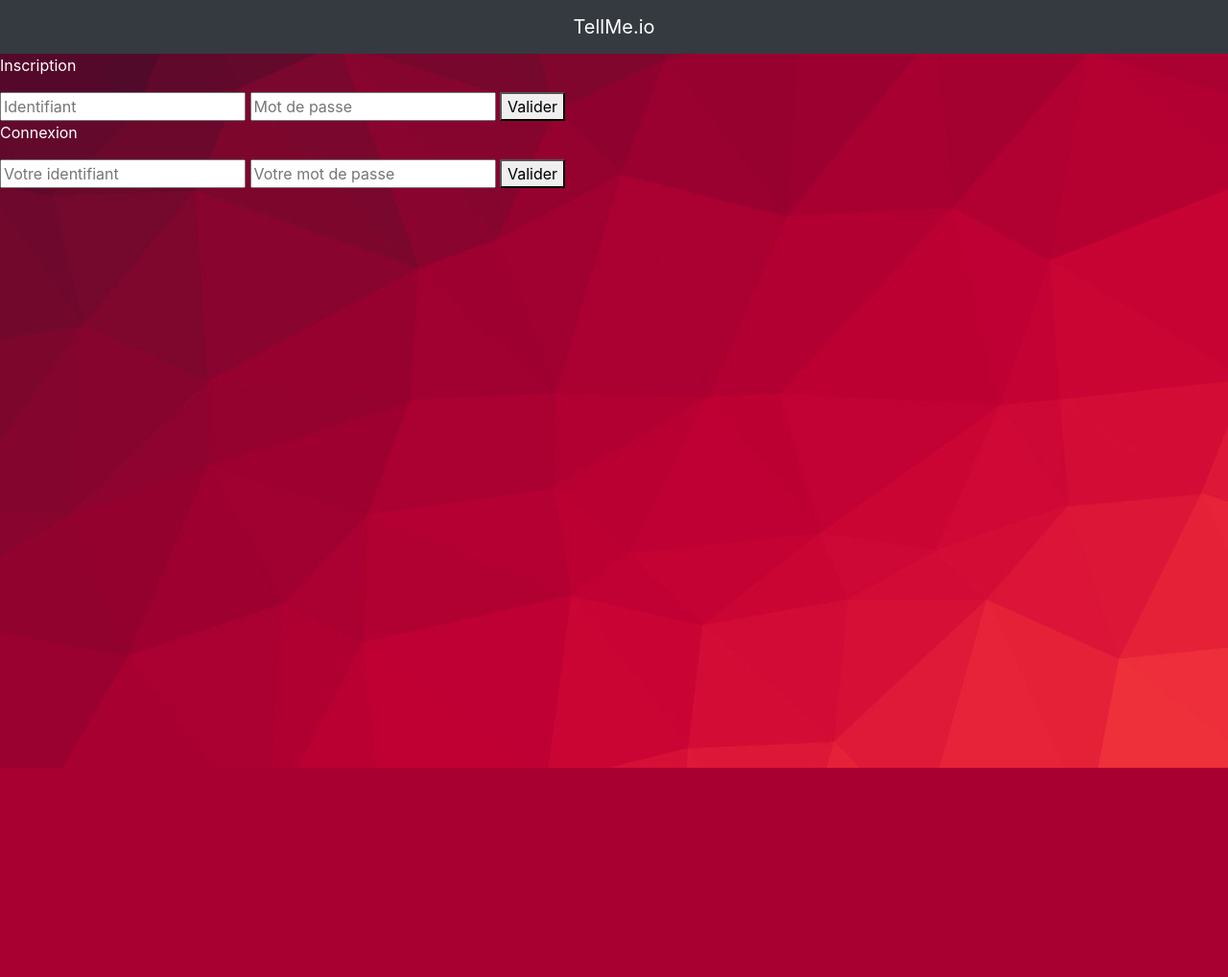
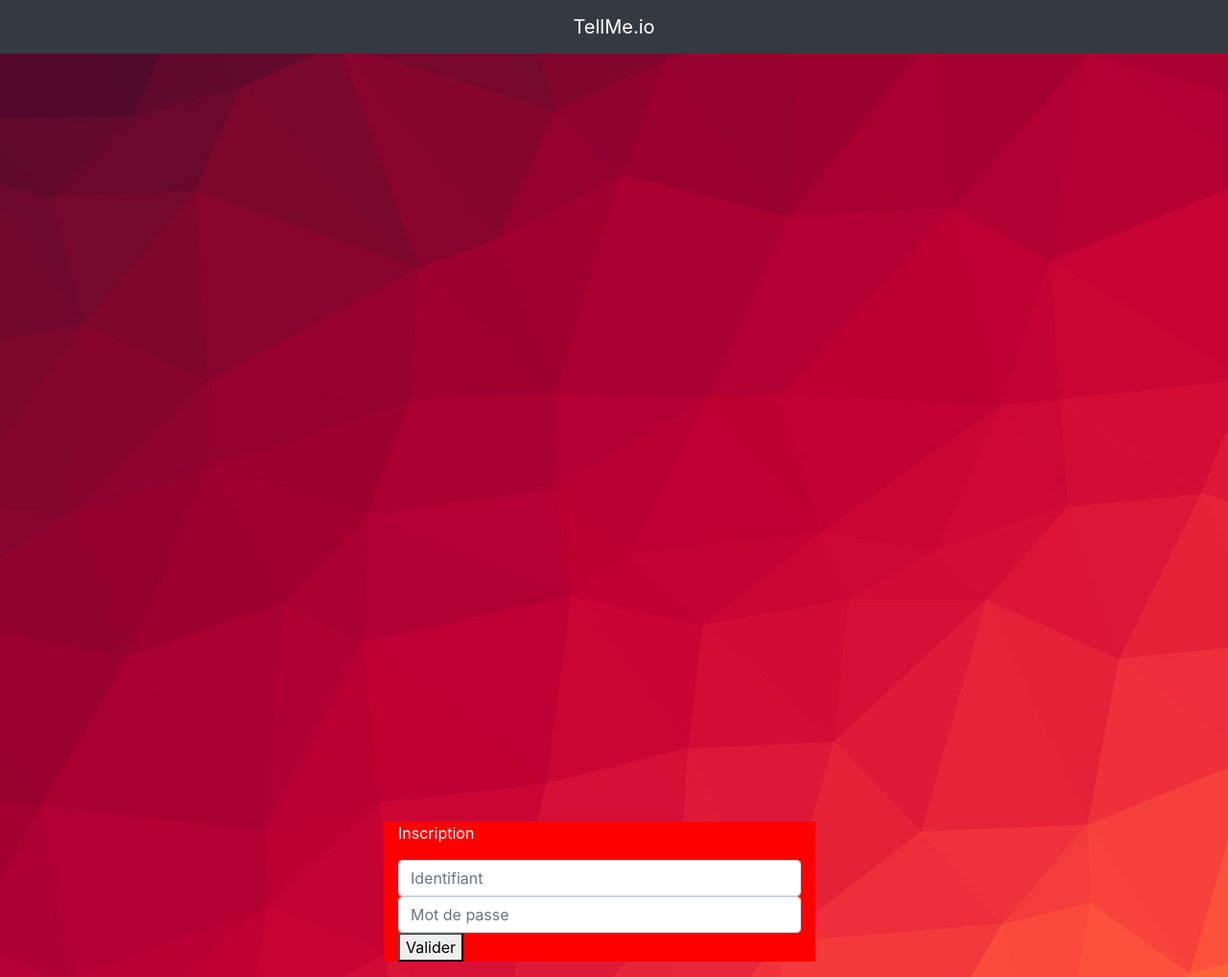
Before and after one commit to Mickael42/Mini-chat, a PHP site: page / in a window 1280 px wide. Shown: the whole page at 96% size. Before the commit the page ends 800 px from the top, so only its background shows below. Run offline with PHP 8.4, Linux system fonts and the light colour scheme.

Commit message:
fin journée 2

```diff
--- a/htdocs/deconnexionUser.php
+++ b/htdocs/deconnexionUser.php
@@ -44,6 +44,8 @@ session_start();
 
 </header>
 
+
+
 <p>Vous avez bien été déconnecté</p>
 
 
--- a/htdocs/index.php
+++ b/htdocs/index.php
@@ -22,20 +22,30 @@ include 'bddConnexion.php';
 </nav>
 
 
+
+<div class="container">
+    <div class="row col-12 justify-content-center">
+        <div class="bob col-5 form-group " >
+
             <form action="saveUser.php" method="post">
                 <p>Inscription</p>
-    <input type="text" placeholder="Identifiant" name="newUserName" required >
-    <input type="password" placeholder="Mot de passe" name="newUserPassword" required >
+                <input type="text" class="form-control" placeholder="Identifiant" name="newUserName" required >
+                <input type="password" placeholder="Mot de passe"
+                class="form-control" name="newUserPassword" required >
                 <button type="submit">Valider</button>
             </form>
+        </div>
 
+        <!-- <div class="bob2 col-5 offset-md-2">
             <form action="saveUser.php" method="post">
             <p>Connexion</p>
                 <input type="text" placeholder="Votre identifiant" name="userName" required >
                 <input type="password" placeholder="Votre mot de passe" name="userPassword" required >
                 <button type="submit">Valider</button>
             </form>
-
+        </div> -->
+    </div>
+</div>
 </header>
 
 </body>
--- a/htdocs/mainRoom.php
+++ b/htdocs/mainRoom.php
@@ -42,7 +42,7 @@ $messagesById = $req->fetchAll();
                             </li>
 
                         </ul>
-                    </div>
+                    </div>userName
                         <a href="mainRoom.php" class="navbar-brand mx-auto d-block text-center order-0 order-md-1 w-25">TellMe.io</a>
                     <div class="navbar-collapse collapse dual-nav w-50 order-2">
                     </div>
--- a/htdocs/style.css
+++ b/htdocs/style.css
@@ -16,3 +16,14 @@ body{
 p{
     color:white;
 }
+
+.bob{
+  background: red ;
+}
+.bob2{
+    background: blue ;
+}
+
+.row{
+    margin-top:100vh;;
+}
```
Lines whose indentation alone changed are shown as unchanged.
